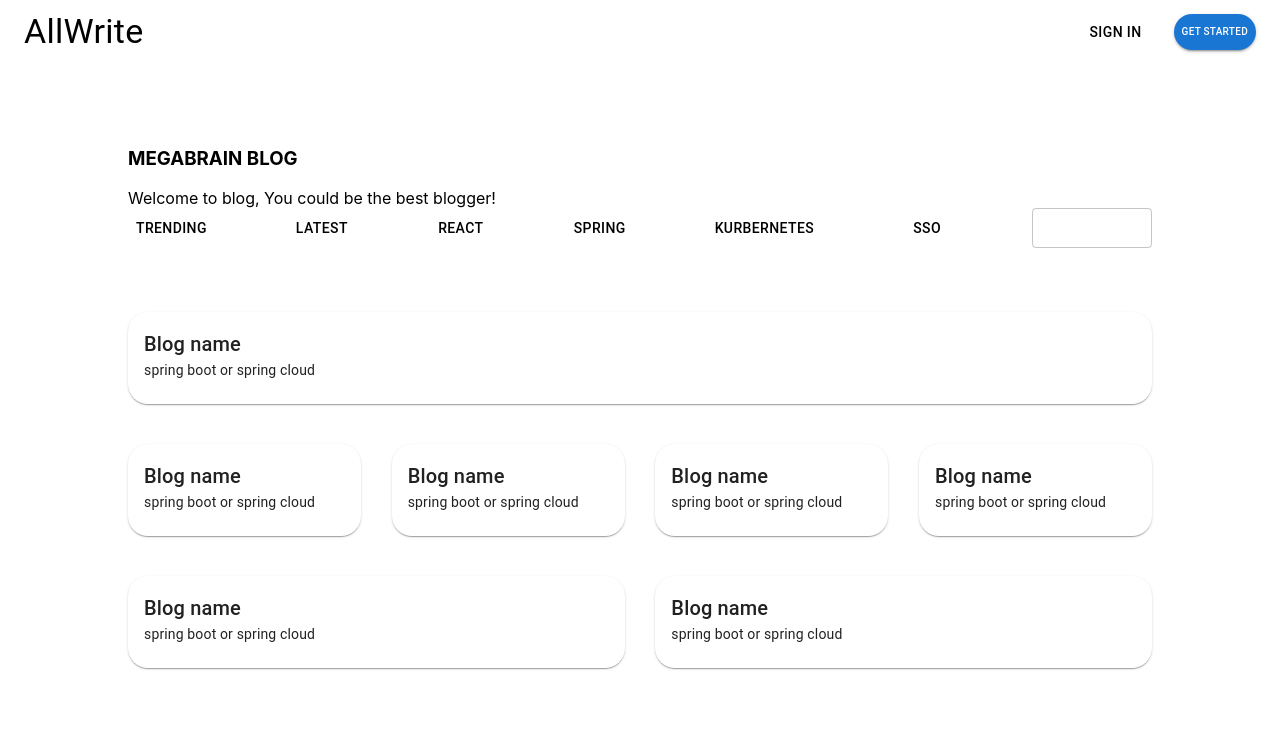
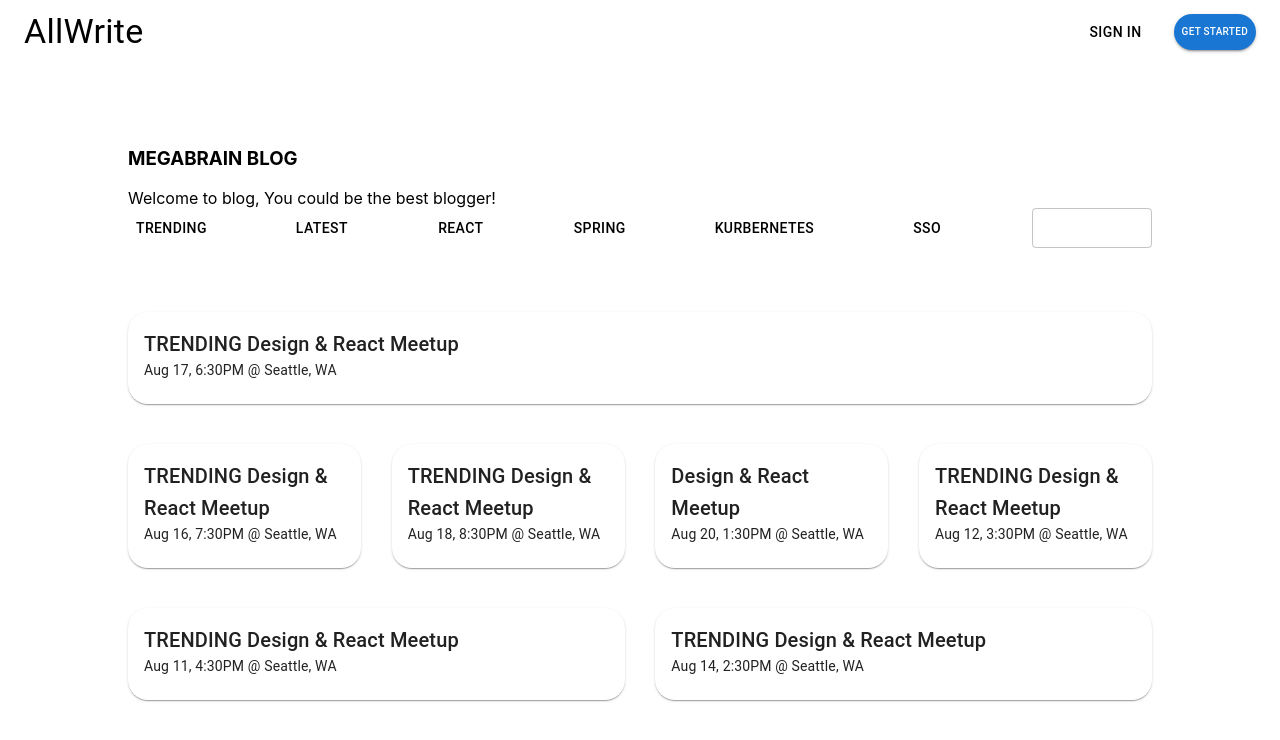
Before and after one commit to Dark-jin/blog-homepage, a React (Create React App) app: page / in a window 1280 px wide. Shown: the top 740 px of the page. Built offline with nearby package versions, Linux system fonts and the light colour scheme.

Commit message:
feat: trending&latest button 클릭시 카드 변경

```diff
--- a/src/App.js
+++ b/src/App.js
@@ -1,12 +1,14 @@
 import './App.css';
 import {BrowserRouter,Routes,Route} from 'react-router-dom';
 import Home from "./pages/Home";
+import Blogcard from './pages/Blogcard';
 
 function App() {
   return (
     <BrowserRouter>
       <Routes>
         <Route path='/' element={<Home />}/>
+        <Route path='' element={<Blogcard />}/>
       </Routes>
     </BrowserRouter>
   );
--- /dev/null
+++ b/src/data.json
@@ -0,0 +1,102 @@
+{
+"carddata":[
+    {
+        "id": 0,
+        "title": "TRENDING Design & React Meetup",
+        "location": "Aug 17, 6:30PM @ Seattle, WA",
+        "description":
+          "Designers react to JavaScript. Join us in this meetup where designers gather to share newbie React knowledge."
+    },
+    {
+        "id": 1,
+        "title": "TRENDING Design & React Meetup",
+        "location": "Aug 16, 7:30PM @ Seattle, WA",
+        "description":
+          "Designers react to JavaScript. Join us in this meetup where designers gather to share newbie React knowledge."
+    },
+    {
+        "id": 2,
+        "title": "TRENDING Design & React Meetup",
+        "location": "Aug 18, 8:30PM @ Seattle, WA",
+        "description":
+          "Designers react to JavaScript. Join us in this meetup where designers gather to share newbie React knowledge."
+    },
+    {
+        "id": 3,
+        "title": "Design & React Meetup",
+        "location": "Aug 20, 1:30PM @ Seattle, WA",
+        "description":
+          "Designers react to JavaScript. Join us in this meetup where designers gather to share newbie React knowledge."
+    },
+    {
+        "id": 4,
+        "title": "TRENDING Design & React Meetup",
+        "location": "Aug 12, 3:30PM @ Seattle, WA",
+        "description":
+          "Designers react to JavaScript. Join us in this meetup where designers gather to share newbie React knowledge."
+    },
+    {
+        "id": 5,
+        "title": "TRENDING Design & React Meetup",
+        "location": "Aug 11, 4:30PM @ Seattle, WA",
+        "description":
+          "Designers react to JavaScript. Join us in this meetup where designers gather to share newbie React knowledge."
+    },
+    {
+        "id": 6,
+        "title": "TRENDING Design & React Meetup",
+        "location": "Aug 14, 2:30PM @ Seattle, WA",
+        "description":
+          "Designers react to JavaScript. Join us in this meetup where designers gather to share newbie React knowledge."
+    },
+    {
+        "id": 7,
+        "title": "LATEST Design & React Meetup",
+        "location": "Aug 14, 2:30PM @ Seattle, WA",
+        "description":
+          "Designers react to JavaScript. Join us in this meetup where designers gather to share newbie React knowledge."
+    },
+    {
+      "id": 8,
+      "title": "LATEST Design & React Meetup",
+      "location": "Aug 14, 2:30PM @ Seattle, WA",
+      "description":
+        "Designers react to JavaScript. Join us in this meetup where designers gather to share newbie React knowledge."
+    },
+    {
+      "id": 9,
+      "title": "LATEST Design & React Meetup",
+      "location": "Aug 14, 2:30PM @ Seattle, WA",
+      "description":
+        "Designers react to JavaScript. Join us in this meetup where designers gather to share newbie React knowledge."
+    },
+    {
+      "id": 10,
+      "title": "LATEST Design & React Meetup",
+      "location": "Aug 14, 2:30PM @ Seattle, WA",
+      "description":
+        "Designers react to JavaScript. Join us in this meetup where designers gather to share newbie React knowledge."
+    },
+    {
+      "id": 11,
+      "title": "LATEST Design & React Meetup",
+      "location": "Aug 14, 2:30PM @ Seattle, WA",
+      "description":
+        "Designers react to JavaScript. Join us in this meetup where designers gather to share newbie React knowledge."
+    },
+    {
+      "id": 12,
+      "title": "LATEST Design & React Meetup",
+      "location": "Aug 14, 2:30PM @ Seattle, WA",
+      "description":
+        "Designers react to JavaScript. Join us in this meetup where designers gather to share newbie React knowledge."
+    },
+    {
+      "id": 13,
+      "title": "LATEST Design & React Meetup",
+      "location": "Aug 14, 2:30PM @ Seattle, WA",
+      "description":
+        "Designers react to JavaScript. Join us in this meetup where designers gather to share newbie React knowledge."
+    }
+]
+}
--- a/src/pages/Blogcard.js
+++ b/src/pages/Blogcard.js
@@ -5,8 +5,9 @@ import Card from "@mui/material/Card";
 import Typography from "@mui/material/Typography";
 import Stack from "@mui/material/Stack";
 import "/Users/choijinseo/Desktop/mainpage/src/App.css";
+import data from "../data.json";
 
-function Blogcard() {
+function Blogcard(props) {
     return(
         <div className="grid">
             <Grid container direction="row" justifyContent="space-around" alignItems="baseline" spacing={5}>
@@ -14,10 +15,10 @@ function Blogcard() {
                         <Card sx={{borderRadius:'20px'}}>
                             <CardContent>
                                 <Typography variant="h6" component="div">
-                                    Blog name
+                                    {data.carddata[props.tnumber].title}
                                 </Typography>
                                 <Typography variant="body2">
-                                    spring boot or spring cloud
+                                    {data.carddata[props.tnumber].location}
                                 </Typography>
                             </CardContent>
                         </Card>
@@ -27,40 +28,40 @@ function Blogcard() {
                             <Card sx={{borderRadius:'20px',width:"30%",height:"30%"}}>
                                 <CardContent>
                                     <Typography variant="h6" component="div">
-                                        Blog name
+                                        {data.carddata[props.tnumber+1].title}
                                     </Typography>
                                     <Typography variant="body2">
-                                        spring boot or spring cloud
+                                        {data.carddata[props.tnumber+1].location}
                                     </Typography>
                                 </CardContent>
                             </Card>
                             <Card sx={{borderRadius:'20px',width:"30%",height:"30%"}}>
                                 <CardContent>
                                     <Typography variant="h6" component="div">
-                                        Blog name
+                                        {data.carddata[props.tnumber+2].title}
                                     </Typography>
                                     <Typography variant="body2">
-                                        spring boot or spring cloud
+                                        {data.carddata[props.tnumber+2].location}
                                     </Typography>
                                 </CardContent>
                             </Card>
                             <Card sx={{borderRadius:'20px',width:"30%",height:"30%"}}>
                                 <CardContent>
                                     <Typography variant="h6" component="div">
-                                        Blog name
+                                        {data.carddata[props.tnumber+3].title}
                                     </Typography>
                                     <Typography variant="body2">
-                                        spring boot or spring cloud
+                                        {data.carddata[props.tnumber+3].location}
                                     </Typography>
                                 </CardContent>
                             </Card>
                             <Card sx={{borderRadius:'20px',width:"30%",height:"30%"}}>
                                 <CardContent>
                                     <Typography variant="h6" component="div">
-                                        Blog name
+                                        {data.carddata[props.tnumber+4].title}
                                     </Typography>
                                     <Typography variant="body2">
-                                        spring boot or spring cloud
+                                        {data.carddata[props.tnumber+4].location}
                                     </Typography>
                                 </CardContent>
                             </Card>
@@ -71,20 +72,20 @@ function Blogcard() {
                             <Card sx={{borderRadius:'20px',width:"50%",height:"30%"}}>
                                 <CardContent>
                                     <Typography variant="h6" component="div">
-                                        Blog name
+                                        {data.carddata[props.tnumber+5].title}
                                     </Typography>
                                     <Typography variant="body2">
-                                        spring boot or spring cloud
+                                        {data.carddata[props.tnumber+5].location}
                                     </Typography>
                                 </CardContent>
                             </Card>
                             <Card sx={{borderRadius:'20px',width:"50%",height:"30%"}}>
                                 <CardContent>
                                     <Typography variant="h6" component="div">
-                                        Blog name
+                                        {data.carddata[props.tnumber+6].title}
                                     </Typography>
                                     <Typography variant="body2">
-                                        spring boot or spring cloud
+                                        {data.carddata[props.tnumber+6].location}
                                     </Typography>
                                 </CardContent>
                             </Card>
--- a/src/pages/Home.js
+++ b/src/pages/Home.js
@@ -8,8 +8,16 @@ import Stack from "@mui/material/Stack";
 import { TextField } from "@mui/material";
 import "/Users/choijinseo/Desktop/mainpage/src/App.css";
 import Blogcard from "./Blogcard";
+import { useState } from "react";
 
 function Home() {
+    const [number,setnumber] = useState(0);
+    const trendcard=() => {
+        setnumber(0);
+    }
+    const latestcard=() => {
+        setnumber(7);
+    }
     return(
         <>
         <div>
@@ -35,8 +43,8 @@ function Home() {
                 </div>
             </Stack>
             <Stack direction="row" spacing={'5%'} justifyContent="space-between">
-                    <Button color="inherit">TRENDING</Button>
-                    <Button color="inherit">LATEST</Button>
+                    <Button color="inherit" onClick={trendcard}>TRENDING</Button>
+                    <Button color="inherit" onClick={latestcard}>LATEST</Button>
                     <Button color="inherit">React</Button>
                     <Button color="inherit">Spring</Button>
                     <Button color="inherit">Kurbernetes</Button>
@@ -51,7 +59,7 @@ function Home() {
                     />
             </Stack>
         </div>
-        <Blogcard/>
+        <Blogcard tnumber={number}/>
         </>
     )
 }
```
Also changed, not shown: src/data.js (deleted, +0 -51 lines).
